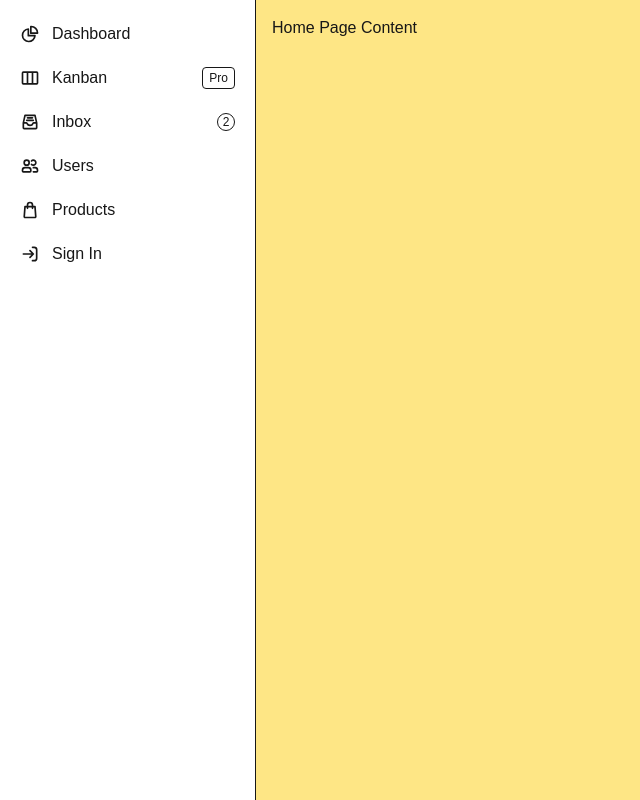
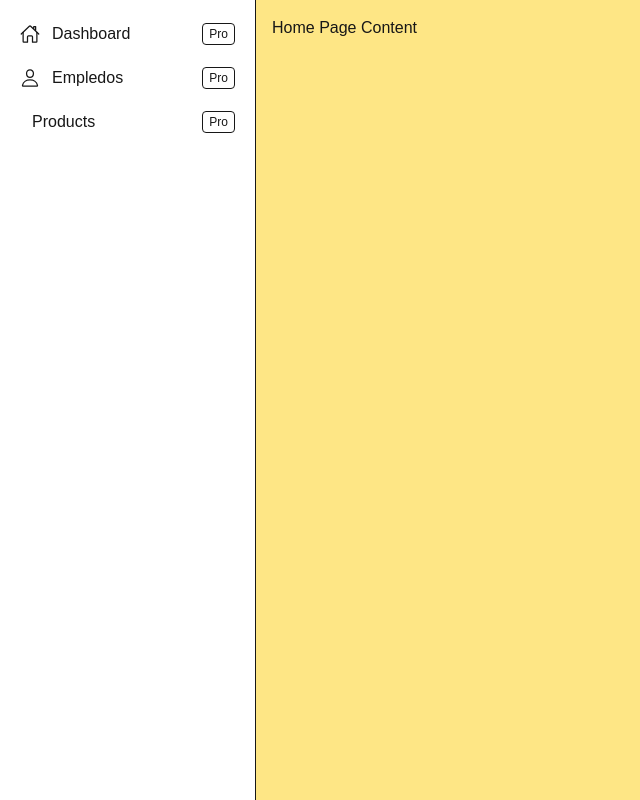
Before and after one commit to DairoArenas28/nomina_nextjs, a Next.js app: page /home in a window 1280 px wide. Shown: the whole page, without its empty margins (0-640 px from the left). Built offline with nearby package versions, Linux system fonts and the light colour scheme.

Commit message:
Se agrega componentes para los links del sidebar y funciones para manipular archivos JSON

```diff
--- /dev/null
+++ b/app/api/fs/route.ts
@@ -0,0 +1,25 @@
+import fs from "fs/promises"
+import { NextRequest, NextResponse } from "next/server";
+import path from "path";
+
+const filePath = path.join(process.cwd(), "public", "data.json")
+
+export async function GET(request: NextRequest) {
+    try {
+        const content = await fs.readFile(filePath, "utf-8")
+        const json = JSON.parse(content)
+        return NextResponse.json({ data: json })
+    } catch (error) {
+        return NextResponse.json({ error }, { status: 404 })
+    }
+}
+
+export async function POST(request: NextRequest) {
+    try {
+        const body = await request.json();
+        await fs.writeFile(filePath, JSON.stringify(body, null, 2), "utf-8");
+        return NextResponse.json({ message: "JSON replaced successfully" });
+    } catch (error) {
+        return NextResponse.json({ error }, { status: 500 });
+    }
+}
--- a/app/layout.tsx
+++ b/app/layout.tsx
@@ -1,6 +1,8 @@
 import type { Metadata } from "next";
 import { Geist, Geist_Mono } from "next/font/google";
 import "./globals.css";
+import Link from "@/src/components/atoms/Link";
+import { LinkSiderData } from "@/src/static/LinkSiderData";
 
 const geistSans = Geist({
   variable: "--font-geist-sans",
@@ -31,51 +33,14 @@ export default function RootLayout({
         <button data-drawer-target="default-sidebar" data-drawer-toggle="default-sidebar" aria-controls="default-sidebar" type="button" className="text-heading bg-transparent box-border border border-transparent hover:bg-neutral-secondary-medium focus:ring-4 focus:ring-neutral-tertiary font-medium leading-5 rounded-base ms-3 mt-3 text-sm p-2 focus:outline-none inline-flex sm:hidden">
           <span className="sr-only">Open sidebar</span>
           <svg className="w-6 h-6" aria-hidden="true" xmlns="http://www.w3.org/2000/svg" width="24" height="24" fill="none" viewBox="0 0 24 24">
-            <path stroke="currentColor" stroke-linecap="round" stroke-width="2" d="M5 7h14M5 12h14M5 17h10" />
+
           </svg>
         </button>
 
         <aside id="default-sidebar" className="fixed top-0 left-0 z-40 w-64 h-full transition-transform -translate-x-full sm:translate-x-0" aria-label="Sidebar">
           <div className="h-full px-3 py-4 overflow-y-auto bg-neutral-primary-soft border-e border-default">
             <ul className="space-y-2 font-medium">
-              <li>
-                <a href="#" className="flex items-center px-2 py-1.5 text-body rounded-base hover:bg-neutral-tertiary hover:text-fg-brand group">
-                  <svg className="w-5 h-5 transition duration-75 group-hover:text-fg-brand" aria-hidden="true" xmlns="http://www.w3.org/2000/svg" width="24" height="24" fill="none" viewBox="0 0 24 24"><path stroke="currentColor" stroke-linecap="round" stroke-linejoin="round" stroke-width="2" d="M10 6.025A7.5 7.5 0 1 0 17.975 14H10V6.025Z" /><path stroke="currentColor" stroke-linecap="round" stroke-linejoin="round" stroke-width="2" d="M13.5 3c-.169 0-.334.014-.5.025V11h7.975c.011-.166.025-.331.025-.5A7.5 7.5 0 0 0 13.5 3Z" /></svg>
-                  <span className="ms-3">Dashboard</span>
-                </a>
-              </li>
-              <li>
-                <a href="#" className="flex items-center px-2 py-1.5 text-body rounded-base hover:bg-neutral-tertiary hover:text-fg-brand group">
-                  <svg className="shrink-0 w-5 h-5 transition duration-75 group-hover:text-fg-brand" aria-hidden="true" xmlns="http://www.w3.org/2000/svg" width="24" height="24" fill="none" viewBox="0 0 24 24"><path stroke="currentColor" stroke-linecap="round" stroke-linejoin="round" stroke-width="2" d="M15 5v14M9 5v14M4 5h16a1 1 0 0 1 1 1v12a1 1 0 0 1-1 1H4a1 1 0 0 1-1-1V6a1 1 0 0 1 1-1Z" /></svg>
-                  <span className="flex-1 ms-3 whitespace-nowrap">Kanban</span>
-                  <span className="bg-neutral-secondary-medium border border-default-medium text-heading text-xs font-medium px-1.5 py-0.5 rounded-sm">Pro</span>
-                </a>
-              </li>
-              <li>
-                <a href="#" className="flex items-center px-2 py-1.5 text-body rounded-base hover:bg-neutral-tertiary hover:text-fg-brand group">
-                  <svg className="shrink-0 w-5 h-5 transition duration-75 group-hover:text-fg-brand" aria-hidden="true" xmlns="http://www.w3.org/2000/svg" width="24" height="24" fill="none" viewBox="0 0 24 24"><path stroke="currentColor" stroke-linecap="round" stroke-linejoin="round" stroke-width="2" d="M4 13h3.439a.991.991 0 0 1 .908.6 3.978 3.978 0 0 0 7.306 0 .99.99 0 0 1 .908-.6H20M4 13v6a1 1 0 0 0 1 1h14a1 1 0 0 0 1-1v-6M4 13l2-9h12l2 9M9 7h6m-7 3h8" /></svg>
-                  <span className="flex-1 ms-3 whitespace-nowrap">Inbox</span>
-                  <span className="inline-flex items-center justify-center w-4.5 h-4.5 ms-2 text-xs font-medium text-fg-danger-strong bg-danger-soft border border-danger-subtle rounded-full">2</span>
-                </a>
-              </li>
-              <li>
-                <a href="#" className="flex items-center px-2 py-1.5 text-body rounded-base hover:bg-neutral-tertiary hover:text-fg-brand group">
-                  <svg className="shrink-0 w-5 h-5 transition duration-75 group-hover:text-fg-brand" aria-hidden="true" xmlns="http://www.w3.org/2000/svg" width="24" height="24" fill="none" viewBox="0 0 24 24"><path stroke="currentColor" stroke-linecap="round" stroke-width="2" d="M16 19h4a1 1 0 0 0 1-1v-1a3 3 0 0 0-3-3h-2m-2.236-4a3 3 0 1 0 0-4M3 18v-1a3 3 0 0 1 3-3h4a3 3 0 0 1 3 3v1a1 1 0 0 1-1 1H4a1 1 0 0 1-1-1Zm8-10a3 3 0 1 1-6 0 3 3 0 0 1 6 0Z" /></svg>
-                  <span className="flex-1 ms-3 whitespace-nowrap">Users</span>
-                </a>
-              </li>
-              <li>
-                <a href="#" className="flex items-center px-2 py-1.5 text-body rounded-base hover:bg-neutral-tertiary hover:text-fg-brand group">
-                  <svg className="shrink-0 w-5 h-5 transition duration-75 group-hover:text-fg-brand" aria-hidden="true" xmlns="http://www.w3.org/2000/svg" width="24" height="24" fill="none" viewBox="0 0 24 24"><path stroke="currentColor" stroke-linecap="round" stroke-linejoin="round" stroke-width="2" d="M9 10V6a3 3 0 0 1 3-3v0a3 3 0 0 1 3 3v4m3-2 .917 11.923A1 1 0 0 1 17.92 21H6.08a1 1 0 0 1-.997-1.077L6 8h12Z" /></svg>
-                  <span className="flex-1 ms-3 whitespace-nowrap">Products</span>
-                </a>
-              </li>
-              <li>
-                <a href="#" className="flex items-center px-2 py-1.5 text-body rounded-base hover:bg-neutral-tertiary hover:text-fg-brand group">
-                  <svg className="shrink-0 w-5 h-5 transition duration-75 group-hover:text-fg-brand" aria-hidden="true" xmlns="http://www.w3.org/2000/svg" width="24" height="24" fill="none" viewBox="0 0 24 24"><path stroke="currentColor" stroke-linecap="round" stroke-linejoin="round" stroke-width="2" d="M16 12H4m12 0-4 4m4-4-4-4m3-4h2a3 3 0 0 1 3 3v10a3 3 0 0 1-3 3h-2" /></svg>
-                  <span className="flex-1 ms-3 whitespace-nowrap">Sign In</span>
-                </a>
-              </li>
+              {LinkSiderData.map(item => {return <Link key={item.name} name={item.name} href={item.href} icon={item.icon}/>})}
             </ul>
           </div>
         </aside>
--- a/app/page.tsx
+++ b/app/page.tsx
@@ -1,11 +1,19 @@
-import Image from "next/image";
 
-export default function Home() {
+
+const readJSON = async () => {
+  const res = await fetch(`http://localhost:3000/api/fs/`);
+  const json = await res.json();
+  console.log(json);
+  return json
+};
+
+export default async function Home() {
+  const settings = await readJSON();
   return (
     <div className="flex w-full items-center justify-center font-sans dark:bg-black bg-amber-300">
       <main className="flex  w-full max-w-3xl flex-col items-center justify-between py-32 px-16 bg-amber-300 dark:bg-black sm:items-start">
         <h1 className="text-5xl font-bold text-zinc-900 dark:text-zinc-100 sm:text-6xl">
-          Welcome to <a href="https://nextjs.org">Next.js!</a>
+          Welcome to <a href="https://nextjs.org">Next.js! {settings.data.name}</a>
         </h1>
 
         <p className="mt-6 text-2xl text-zinc-700 dark:text-zinc-300">
--- a/package.json
+++ b/package.json
@@ -11,7 +11,8 @@
   "dependencies": {
     "next": "16.0.3",
     "react": "19.2.0",
-    "react-dom": "19.2.0"
+    "react-dom": "19.2.0",
+    "react-icons": "^5.5.0"
   },
   "devDependencies": {
     "@tailwindcss/postcss": "^4",
--- /dev/null
+++ b/public/data.json
@@ -0,0 +1,3 @@
+{
+    "name": "Hola"
+}
--- /dev/null
+++ b/src/components/atoms/Link.tsx
@@ -0,0 +1,22 @@
+import React from "react"
+import { IconType } from "react-icons"
+
+interface Props {
+    name: string
+    href: string
+    icon?: IconType
+}
+
+export default function Link({ name, href, icon }: Props) {
+    return (
+        <a href={href} className="flex items-center px-2 py-1.5 text-body rounded-base hover:bg-neutral-tertiary hover:text-fg-brand group">
+            {icon && (
+                <span>
+                    {React.createElement(icon, { size: 20, color: "currentColor" })}
+                </span>
+            )}
+            <span className="flex-1 ms-3 whitespace-nowrap">{name}</span>
+            <span className="bg-neutral-secondary-medium border border-default-medium text-heading text-xs font-medium px-1.5 py-0.5 rounded-sm">Pro</span>
+        </a>
+    )
+}
--- /dev/null
+++ b/src/icons/index.ts
@@ -0,0 +1,20 @@
+import { FaBeer, FaHome, FaHeart } from 'react-icons/fa'; // Importa los iconos que necesitas
+import { IconType } from 'react-icons'; // IconType es el tipo general para componentes de iconos
+import { IoHomeOutline, IoPersonOutline } from 'react-icons/io5';
+
+// Define un tipo para los iconos
+interface Iconos {
+    [key: string]: IconType; // Un diccionario donde cada clave es un string y el valor es un componente de tipo IconType
+}
+
+// Crea un objeto donde almacenes los iconos
+const iconos: Iconos = {
+    beer: FaBeer,
+    home: FaHome,
+    homeOutline: IoHomeOutline,
+    heart: FaHeart,
+    personOutline: IoPersonOutline
+
+};
+
+export default iconos;
--- /dev/null
+++ b/src/static/LinkSiderData.ts
@@ -0,0 +1,8 @@
+import iconos from "../icons";
+
+
+export const LinkSiderData = [
+    {name: "Dashboard", href:"#", icon: iconos.homeOutline},
+    {name: "Empledos", href:"#", icon: iconos.personOutline},
+    {name: "Products", href:""}
+]
```
Also changed, not shown: 1 other file (tests, documents, lock files or other folders).
